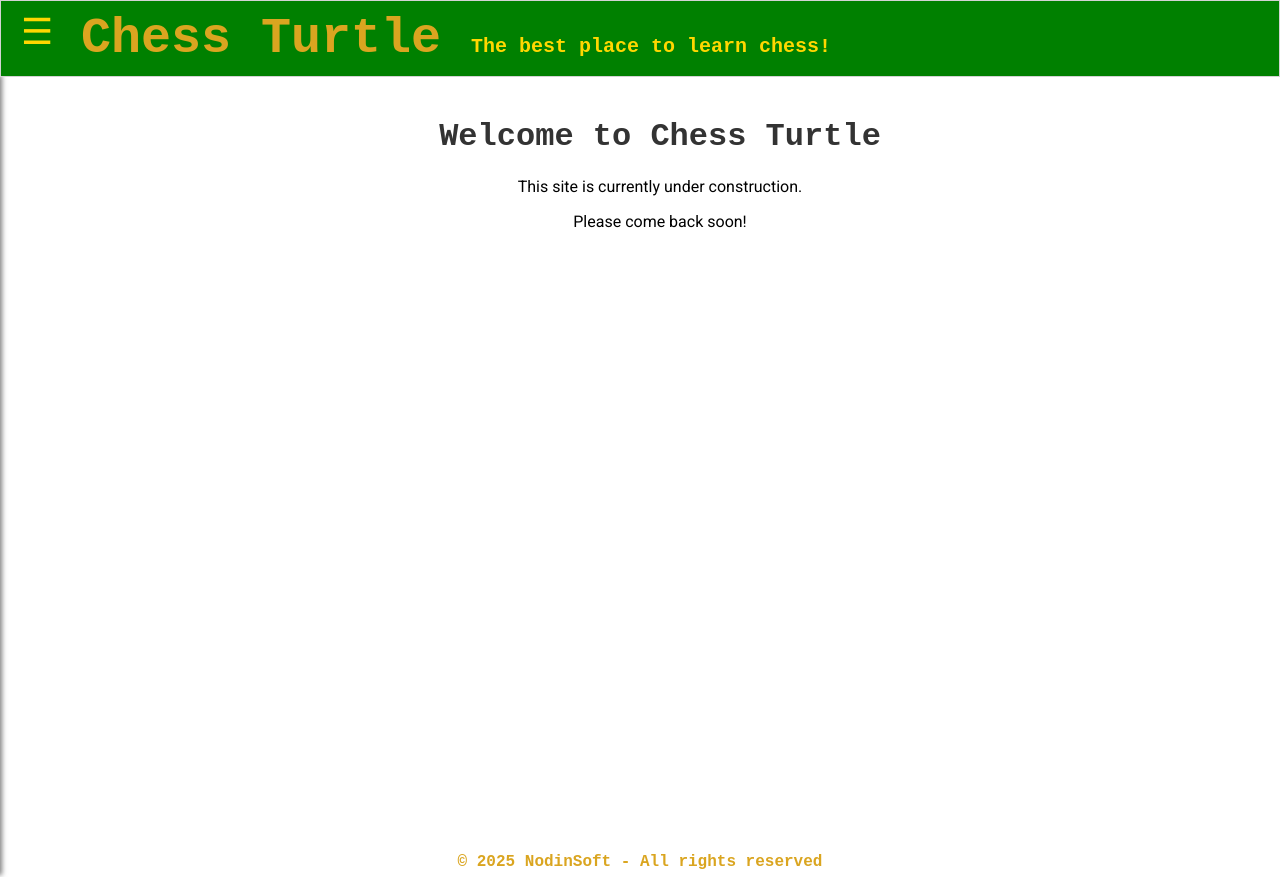
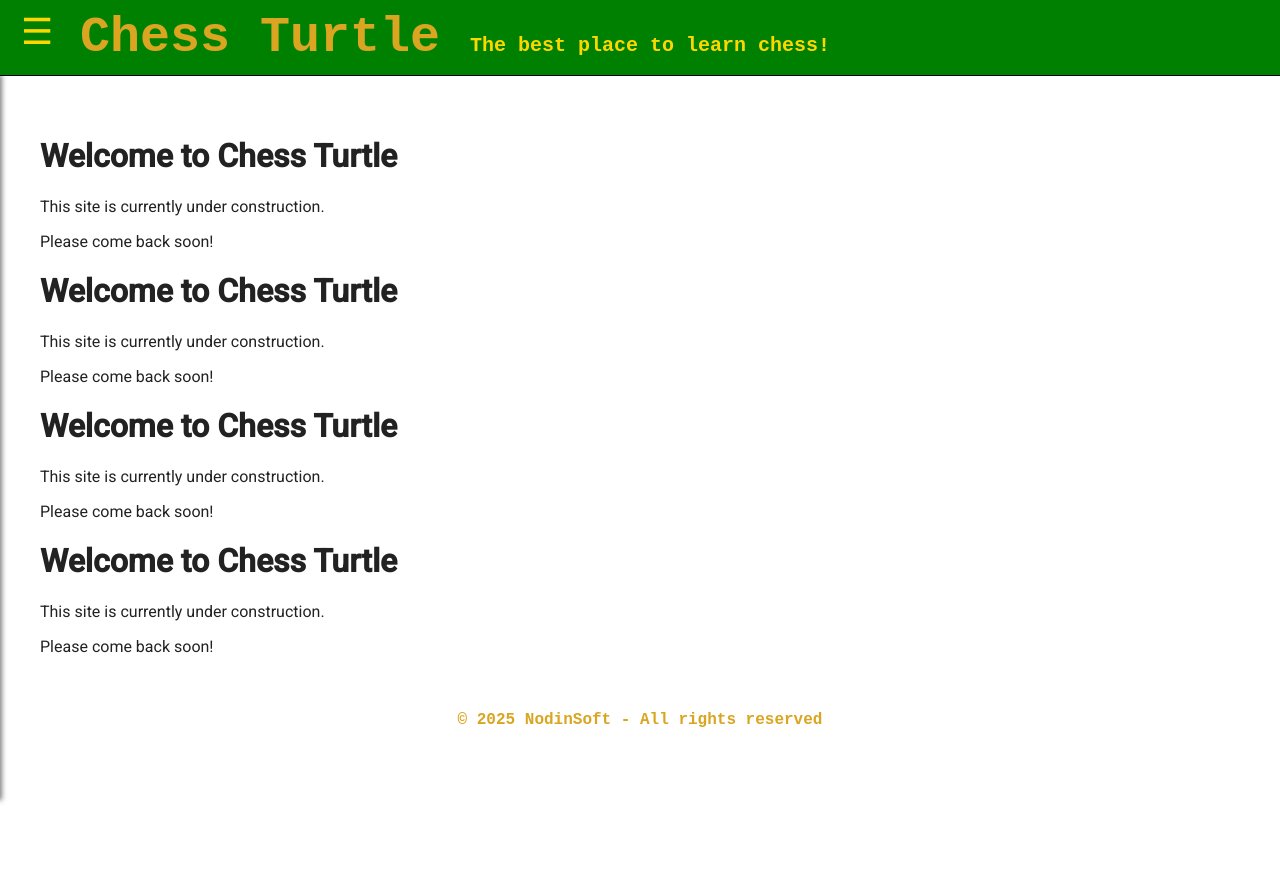
Before and after one commit to ndinnar/chess-turtle-angular, an Angular app: page / in a window 1280 px wide. After the commit the page ends 800 px from the top, so only its background shows below. Built offline with nearby package versions, Linux system fonts and the light colour scheme.

Commit message:
Fixes for view height issues

```diff
--- a/src/app/app.component.css
+++ b/src/app/app.component.css
@@ -2,7 +2,7 @@
 .main-container {
   display: flex;
   flex-direction: column;
-  height: 100vh;
+  height: 100vh;  /* Use min-height instead of height */
   overflow: hidden;
   background: #FFF;
 }
--- a/src/app/app.component.html
+++ b/src/app/app.component.html
@@ -1,5 +1,6 @@
-<app-header (hamburgerClicked)="onHamburgerClicked()"></app-header>
 <div class="main-container">
+  <app-header (hamburgerClicked)="onHamburgerClicked()"></app-header>
+
   <!-- Left Navigation Sidebar -->
   <app-left-nav [isOpen]="isNavOpen"></app-left-nav>
 
--- a/src/app/content/content.component.css
+++ b/src/app/content/content.component.css
@@ -1,15 +1,26 @@
-/* Content Styling */
+/* Wrapper to ensure the footer is always at the bottom */
+.content-wrapper {
+    display: flex;
+    flex-direction: column;
+    height: calc(100vh - 75px); /* Ensures full viewport height */
+    padding: 40px;
+    overflow:auto;
+    box-sizing: border-box;
+}
+
+/* Main content area - expands to fill available space */
 .content {
-    height: 90%; /* Use height: 100% for flexibility */
-    text-align: center;
-    padding: 20px;
+    flex-grow: 1;
+    text-align: left;
     transition: margin-left 0.3s ease;
     width: 100%;
-    overflow-y: auto;
 }
 
-h1 {
-    font-family: 'Courier New', Courier, monospace;
-    color: #333333;
-    font-weight: 900;
+/* Footer - stays at the bottom unless content overflows */
+footer {
+    height: 50px;
+    text-align: center;
+    background-color: green;
+    border-top: 1px solid lightgray;
+    width: 100%;
 }
--- a/src/app/content/content.component.html
+++ b/src/app/content/content.component.html
@@ -1,6 +1,19 @@
-<div class="content">
-    <h1>Welcome to Chess Turtle</h1>
-    <p>This site is currently under construction.</p>
-    <p>Please come back soon!</p>
-</div>
-<app-footer></app-footer>
+<div class="content-wrapper">
+    <div class="content">
+      <ng-content>
+        <h1>Welcome to Chess Turtle</h1>
+        <p>This site is currently under construction.</p>
+        <p>Please come back soon!</p>
+        <h1>Welcome to Chess Turtle</h1>
+        <p>This site is currently under construction.</p>
+        <p>Please come back soon!</p>
+        <h1>Welcome to Chess Turtle</h1>
+        <p>This site is currently under construction.</p>
+        <p>Please come back soon!</p>
+        <h1>Welcome to Chess Turtle</h1>
+        <p>This site is currently under construction.</p>
+        <p>Please come back soon!</p>
+      </ng-content> <!-- Main content of the page -->
+    </div>
+    <app-footer></app-footer> <!-- Footer inside the content component -->
+  </div>
--- a/src/app/header/header.component.css
+++ b/src/app/header/header.component.css
@@ -2,7 +2,7 @@
 header {
   background-color: green;
   height: 75px; /* Header height */
-  border: 1px solid lightgray;
+  border-bottom: 1px solid black;
   text-align: left;
   align-content: center;
   position: sticky; /* Keeps header fixed at the top */
--- a/src/app/left-nav/left-nav.component.css
+++ b/src/app/left-nav/left-nav.component.css
@@ -1,7 +1,7 @@
 /* Sidebar Styles */
 .sidebar {
   width: 250px;
-  height: 100vh;
+  height: calc(100vh - 75px);
   background: #222;
   color: white;
   position: fixed;
--- a/src/styles.css
+++ b/src/styles.css
@@ -1,4 +1,4 @@
 /* You can add global styles to this file, and also import other style files */
 
 html, body { height: 100%; }
-body { margin: 0; font-family: Roboto, "Helvetica Neue", sans-serif; }
+body { margin: 0; font-family: Roboto, "Helvetica Neue", sans-serif; color:#222 }
```
